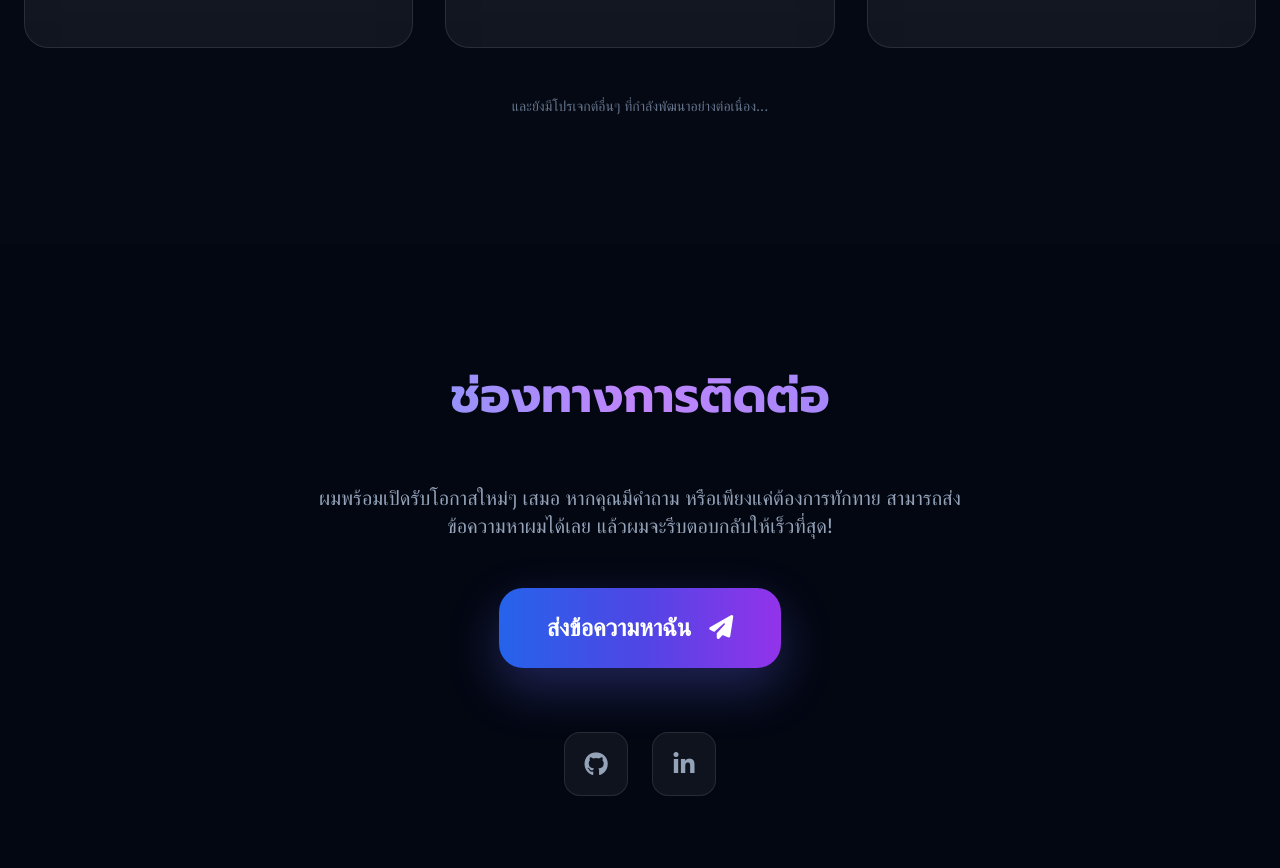
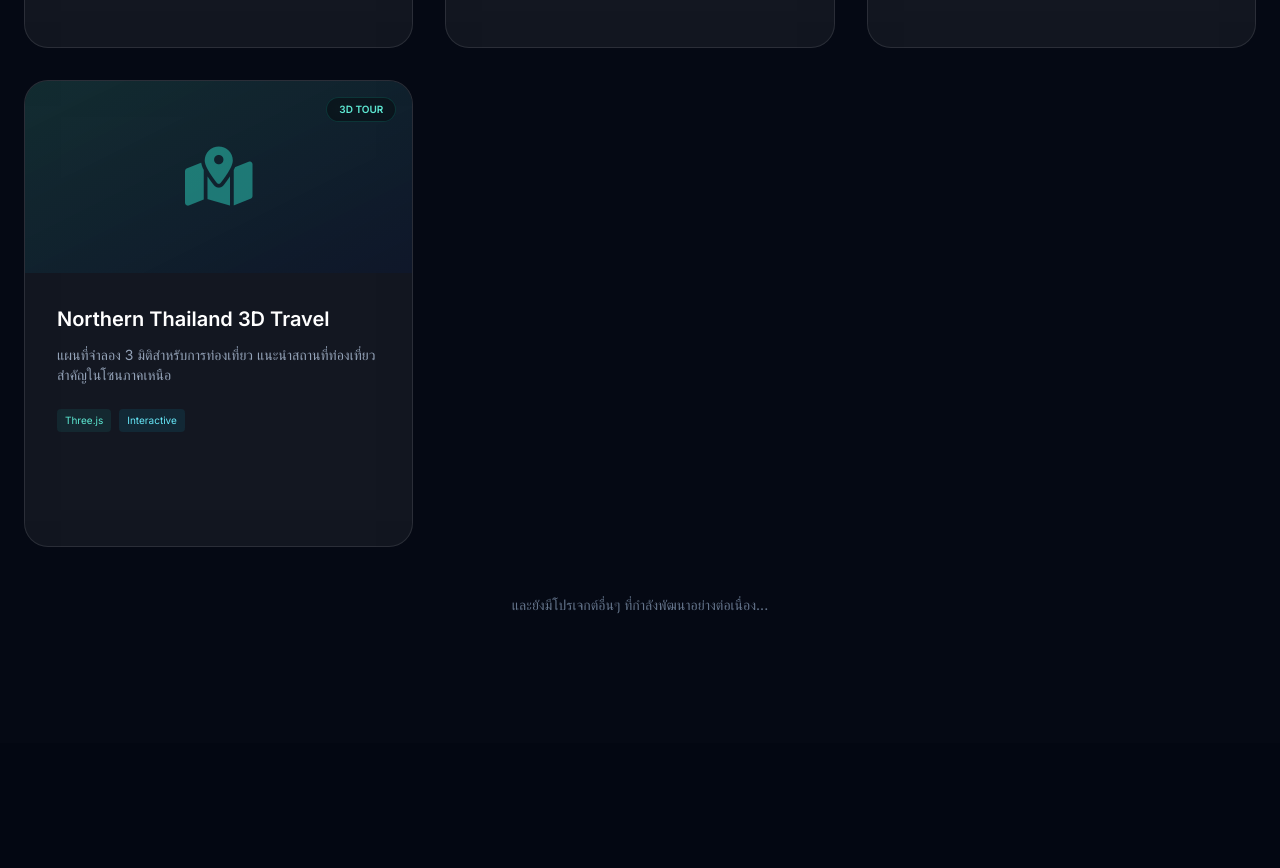
Before and after one commit to Ratchanon00/ratchanon-portfolio-spa, a plain HTML site: page index.html in a window 1280 px wide. Shown: the part 2299-3167 px from the top of the page. Drawn offline with nearby package versions, Linux system fonts and the light colour scheme.

Commit message:
Add Northern Thailand 3D Travel project and fix DustBoy 3D styling

```diff
--- a/index.html
+++ b/index.html
@@ -306,6 +306,32 @@
                         </a>
                     </div>
                 </div>
+
+                <!-- Card 4: Travel 3D -->
+                <div
+                    class="glass-panel rounded-3xl overflow-hidden group hover:scale-[1.02] transition-all duration-500">
+                    <div
+                        class="h-48 bg-gradient-to-br from-teal-900/40 to-slate-900 flex items-center justify-center relative">
+                        <i
+                            class="fas fa-map-marked-alt text-6xl text-teal-400/50 group-hover:text-teal-400 group-hover:scale-110 transition-all duration-500"></i>
+                        <div
+                            class="absolute top-4 right-4 bg-black/40 backdrop-blur px-3 py-1 rounded-full text-[10px] text-teal-300 font-bold border border-teal-500/20">
+                            3D TOUR</div>
+                    </div>
+                    <div class="p-8 h-full flex flex-col">
+                        <h3 class="text-xl font-bold text-white mb-3">Northern Thailand 3D Travel</h3>
+                        <p class="text-sm text-slate-400 mb-6 line-clamp-3">แผนที่จำลอง 3 มิติสำหรับการท่องเที่ยว
+                            แนะนำสถานที่ท่องเที่ยวสำคัญในโซนภาคเหนือ</p>
+                        <div class="flex flex-wrap gap-2 mb-8">
+                            <span class="text-[10px] bg-teal-500/10 text-teal-300 px-2 py-1 rounded">Three.js</span>
+                            <span class="text-[10px] bg-cyan-500/10 text-cyan-300 px-2 py-1 rounded">Interactive</span>
+                        </div>
+                        <a href="https://ratchanon00.github.io/ratchanon-oracle/travel-3d.html" target="_blank"
+                            class="mt-auto block w-full text-center py-3 bg-white/10 hover:bg-white/20 text-white font-bold rounded-xl border border-white/10 transition-colors">
+                            เข้าชมแผนที่ท่องเที่ยว <i class="fas fa-external-link-alt text-xs ml-2"></i>
+                        </a>
+                    </div>
+                </div>
             </div>
 
             <div class="mt-12 text-center">
```
